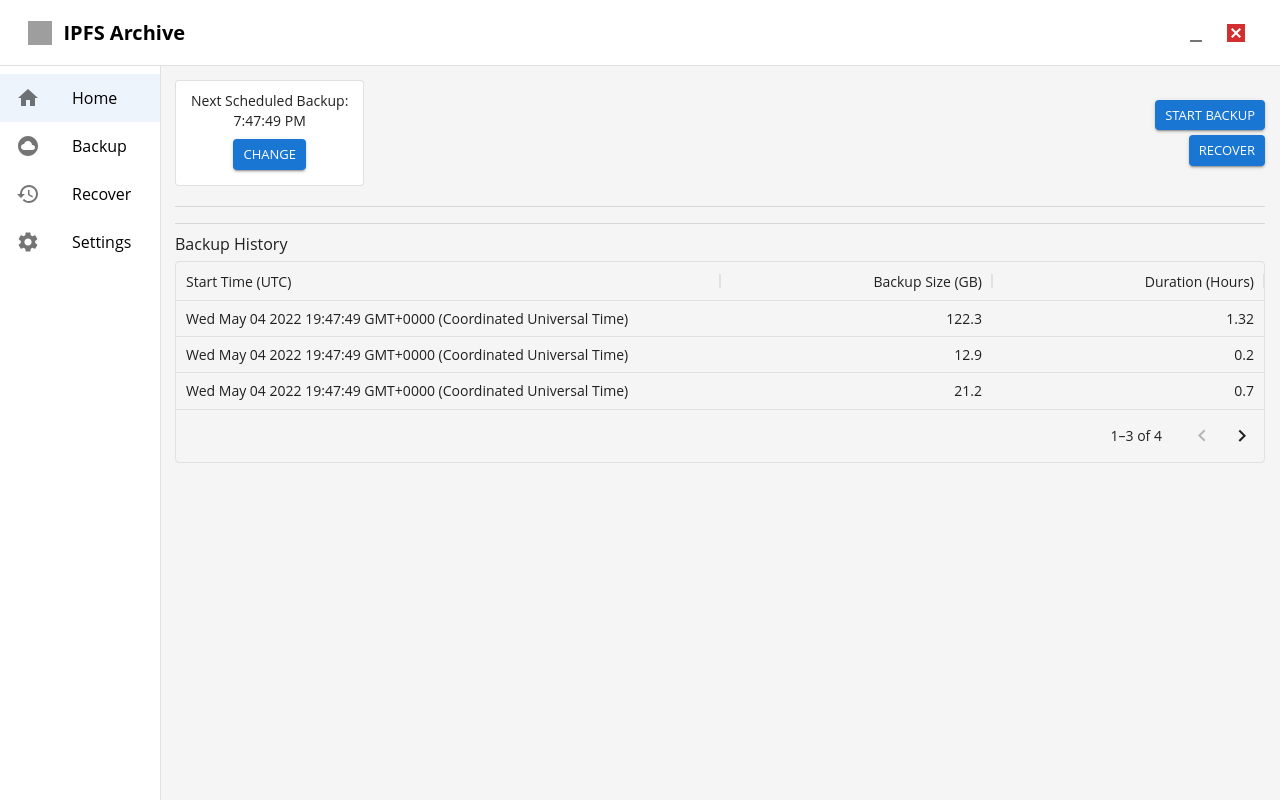
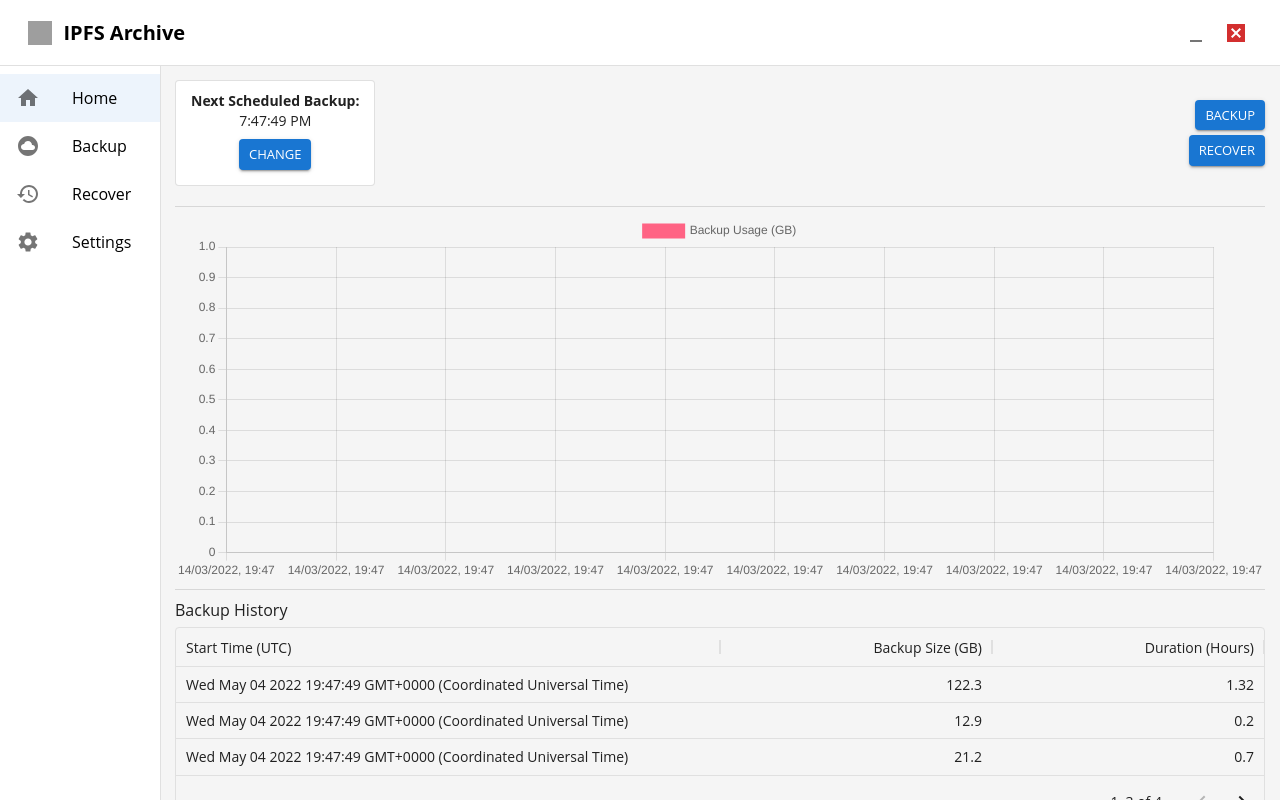
Before and after one commit to b7011343/ipfs-archive, a React (Create React App) app: page / in a window 1280 px wide. Built offline with nearby package versions, Linux system fonts and the light colour scheme; grey boxes are pictures that could not be loaded.

Commit message:
Add graph

```diff
--- /dev/null
+++ b/src/components/BackupGraph.jsx
@@ -0,0 +1,30 @@
+import React from 'react';
+import { Line } from 'react-chartjs-2';
+import { Chart as ChartJS } from 'chart.js/auto';
+import { data } from '../resources/backupGraphData';
+
+const labels = data().map((x) => new Intl.DateTimeFormat('en-GB', { dateStyle: 'short', timeStyle: 'short' }).format(x.time));
+
+const _data = data();
+
+const graphData = {
+  labels,
+  datasets: [{
+    label: 'Backup Usage (GB)',
+    backgroundColor: 'rgb(255, 99, 132)',
+    borderColor: 'rgb(255, 99, 132)',
+    data: _data,
+  }]
+};
+
+export const BackupGraph = () => {
+  return (
+    <Line
+      height='101px'
+      data={graphData}
+      options={{
+
+      }}
+    />
+  )
+};
--- a/src/components/index.js
+++ b/src/components/index.js
@@ -1 +1,2 @@
 export { NavMenu } from './NavMenu';
+export { BackupGraph } from './BackupGraph';
--- a/src/pages/Home.jsx
+++ b/src/pages/Home.jsx
@@ -1,11 +1,14 @@
 import React from 'react';
+import { useNavigate } from 'react-router-dom';
 import { Grid, Divider, Button, Paper, Typography } from '@mui/material';
-import { Line } from 'react-chartjs-2';
 import { DataGrid } from '@mui/x-data-grid';
+import { BackupGraph } from '../components';
 import columns from '../resources/homeTableColumns.json';
 const test = new Date();
 
 export const Home = () => {
+  const navigate = useNavigate();
+
   const rows = [
     { id: 0, startTime: new Date(), backupSize: 122.3, duration: 1.32 },
     { id: 1, startTime: new Date(), backupSize: 12.9, duration: 0.2 },
@@ -13,43 +16,28 @@
     { id: 3, startTime: new Date(), backupSize: 167.3, duration: 3 }
   ];
 
-  const graphData = {
-    labels: ['January',
-    'February',
-    'March',
-    'April',
-    'May',
-    'June',],
-    datasets: [{
-      label: 'My First dataset',
-      backgroundColor: 'rgb(255, 99, 132)',
-      borderColor: 'rgb(255, 99, 132)',
-      data: [0, 10, 5, 2, 20, 30, 45],
-    }]
-  };
-
   return (
     <Grid container>
       <Grid item container mb={1.5} flexDirection='row' justifyContent='space-between' alignItems='center'>
         <Grid item container xs={4}>
           <Paper variant='outlined' sx={{ padding: '10px 15px' }}>
             <Typography variant='body2' textAlign='center'>
-              Next Scheduled Backup:
+              <b>Next Scheduled Backup:</b>
               <br/>
               {test.toLocaleTimeString()}
             </Typography>
             <Grid item container mt={1} flexDirection='column' justifyContent='center' alignItems='center'>
-              <Button variant='contained' sx={{ width: 'fit-content', marginBottom: '5px' }} size='small' color='primary'>
+              <Button onClick={() => navigate('/backup')} variant='contained' sx={{ width: 'fit-content', marginBottom: '5px' }} size='small' color='primary'>
                 Change
               </Button>
             </Grid>
           </Paper>
         </Grid>
         <Grid item container xs={3} flexDirection='column' justifyContent='flex-end' alignItems='flex-end'>
-          <Button variant='contained' sx={{ width: 'fit-content', marginBottom: '5px' }} size='small' color='primary'>
-            Start Backup
+          <Button onClick={() => navigate('/backup')} variant='contained' sx={{ width: 'fit-content', marginBottom: '5px' }} size='small' color='primary'>
+            Backup
           </Button>
-          <Button variant='contained' sx={{ width: 'fit-content' }} size='small' color='primary'>
+          <Button onClick={() => navigate('/recover')} variant='contained' sx={{ width: 'fit-content' }} size='small' color='primary'>
             Recover
           </Button>
         </Grid>
@@ -58,21 +46,7 @@
         <Divider sx={{ width: '100%' }}/>
       </Grid>
       <Grid item container>
-        {/* <Line
-          data={graphData}
-          options={{
-            responsive: true,
-            plugins: {
-              legend: {
-                position: 'top',
-              },
-              title: {
-                display: true,
-                text: 'Backup Usage',
-              }
-            }
-          }}
-        /> */}
+        <BackupGraph/>
       </Grid>
       <Grid item container pt={1} pb={1}>
         <Divider sx={{ width: '100%' }}/>
@@ -86,7 +60,6 @@
           columns={columns}
           pageSize={3}
           rowsPerPageOptions={[3]}
-          sx={{ height: '600px' }}
           autoHeight
           density='compact'
         />
--- /dev/null
+++ b/src/resources/backupGraphData.js
@@ -0,0 +1,18 @@
+// Temporary implementation
+
+export const data = () => {
+  const _data = [];
+  const date = new Date();
+  date.setMonth(date.getMonth() - 3);
+
+  for (let i = 0; i < 10; i++) {
+    _data.push({
+      id: i,
+      storedGB: Math.floor(Math.random() * 500),
+      time: date
+    });
+    date.setHours(date.getHours() + (Math.floor(Math.random() * 7) * 24));
+  }
+
+  return _data;
+};
```
